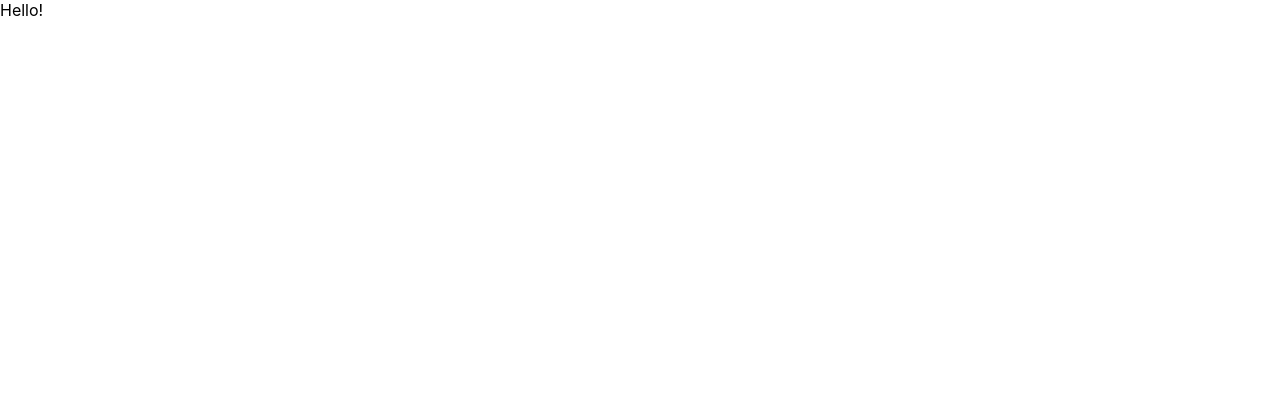
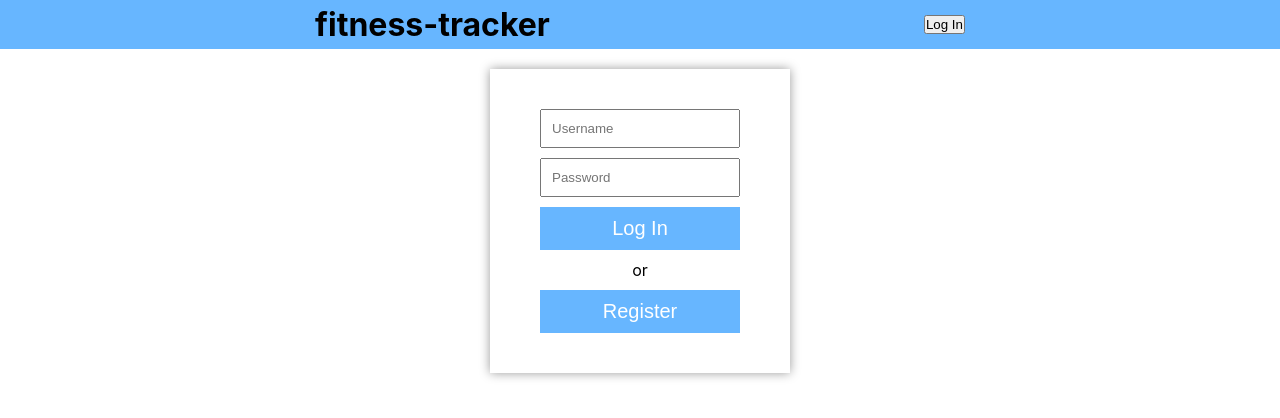
Before and after one commit to dkwhiting/fitness-tracker-react, a React (Create React App) app: page / in a window 1280 px wide. Shown: the top 418 px of the page. Built offline with nearby package versions, Linux system fonts and the light colour scheme; no server answers; the HTML template or start-up script is replaced by a standard one.

Commit message:
Added login/register functionality

```diff
--- a/public/index.html
+++ b/public/index.html
@@ -5,7 +5,7 @@
   <meta charset="utf-8" />
   <meta name="viewport" content="width=device-width, initial-scale=1" />
   <meta name="description" content="Web site created using create-react-app" />
-  <title>React App</title>
+  <title>fitness-tracker-app</title>
 </head>
 
 <body>
--- a/src/App.css
+++ b/src/App.css
@@ -0,0 +1,51 @@
+.app {
+  display: flex;
+  flex-direction: column;
+  align-items: center;
+}
+
+.header {
+  background-color: rgb(103, 182, 255);
+  width: 100%;
+  padding: 5px 10%;
+  margin: 0 0 20px 0;
+  display: flex;
+  align-items: center;
+  justify-content: space-around;
+}
+
+.header>* {
+  margin: 0;
+  padding: 0;
+}
+
+.login form {
+  text-align: center;
+  width: 300px;
+  padding: 40px 50px;
+  display: flex;
+  flex-direction: column;
+  gap: 10px;
+  box-shadow: 0 0 10px 0 rgba(0, 0, 0, 0.4);
+}
+
+.login input {
+  padding: 10px;
+}
+
+.login form button {
+  font-size: 20px;
+  color: white;
+  background-color: rgb(103, 182, 255);
+  border: none;
+  padding: 10px;
+}
+
+.login form button:hover {
+  background-color: rgb(64, 148, 226);
+  cursor: pointer;
+}
+
+.login p {
+  margin: 0;
+}
--- a/src/App.js
+++ b/src/App.js
@@ -1,9 +1,24 @@
+
+import React, { useEffect, useState } from 'react';
 import './App.css';
+import Login from './components/Login'
+import Header from './components/Header'
 
 const App = () => {
+  const [token, setToken] = useState(JSON.parse(localStorage.getItem('token')))
+  const [user, setUser] = useState(null)
+
+  useEffect(() => {
+
+  }, [token])
+
   return (
-    <div className="App">
-      Hello!
+    <div className="app">
+      <Header token={token} setToken={setToken} user={user} setUser={setUser} />
+      {!token
+        ? <Login token={token} setToken={setToken} user={user} setUser={setUser} />
+        : 'logged in!'
+      }
     </div>
   );
 }
--- /dev/null
+++ b/src/api/auth.js
@@ -0,0 +1,60 @@
+const API_URL = process.env.REACT_APP_API_URL
+
+const loginUser = async (username, password) => {
+  try {
+    const response = await fetch(`${API_URL}/users/login`, {
+      method: "POST",
+      headers: {
+        'Content-Type': 'application/json',
+      },
+      body: JSON.stringify({
+        username,
+        password
+      })
+    })
+    const data = await response.json()
+    return data
+  } catch (error) {
+    console.error(error)
+  }
+}
+
+const registerUser = async (username, password) => {
+  try {
+    const response = await fetch(`${API_URL}/users/register`, {
+      method: "POST",
+      headers: {
+        'Content-Type': 'application/json',
+      },
+      body: JSON.stringify({
+        username,
+        password
+      })
+    })
+    const data = await response.json()
+    return data
+  } catch (error) {
+    console.error(error)
+  }
+}
+
+const getMe = async () => {
+  try {
+    const response = await fetch('http://fitnesstrac-kr.herokuapp.com/api/users/me', {
+      headers: {
+        'Content-Type': 'application/json',
+        'Authorization': 'Bearer TOKEN_STRING_HERE'
+      },
+    })
+    const data = await response.json()
+    return data
+  } catch (error) {
+    console.error(error)
+  }
+}
+
+module.exports = {
+  loginUser,
+  registerUser,
+  getMe
+}
--- /dev/null
+++ b/src/components/Header.js
@@ -0,0 +1,16 @@
+import { useEffect } from "react";
+
+const Header = ({ token, setToken, user, setUser }) => {
+
+  return (
+    <div className="header">
+      <h1>fitness-tracker</h1>
+      {token
+        ? <button onClick={() => setToken(null)}>Logout</button>
+        : <button>Log In</button>
+      }
+    </div>
+  );
+}
+
+export default Header;
--- /dev/null
+++ b/src/components/Login.js
@@ -0,0 +1,65 @@
+import { useState, useEffect } from "react";
+import { loginUser, registerUser } from "../api/auth";
+
+
+const Login = ({ user, setUser, token, setToken }) => {
+  const [username, setUsername] = useState('')
+  const [password, setPassword] = useState('')
+  const [login, setLogin] = useState('')
+
+  const submitHandler = async (event) => {
+    event.preventDefault()
+    try {
+      let data
+      switch (login) {
+        case 'login':
+          data = await loginUser(username, password);
+          break;
+        case 'register':
+          data = await registerUser(username, password)
+          break;
+      }
+      if (data) {
+        setToken(data.token)
+        localStorage.setItem('token', JSON.stringify(data.token))
+        setUser(data.user)
+      }
+      setUsername('')
+      setPassword('')
+
+
+      // if (login === 'login') {
+      //   const data = await loginUser(username, password)
+      //   setToken(data.token)
+      //   localStorage.setItem('token', JSON.stringify(data.token))
+      //   setUser(data.user)
+      //   setUsername('')
+      //   setPassword('')
+      // }
+      // if (login === 'register') {
+      //   const data = await registerUser(username, password)
+      //   setToken(data.token)
+      //   setUser(data.user)
+      //   setUsername('')
+      //   setPassword('')
+      // }
+    } catch (error) {
+      console.error(error)
+    }
+
+  }
+
+  return (
+    <div className="login">
+      <form onSubmit={(event) => submitHandler(event)}>
+        <input value={username} placeholder="Username" onChange={(event) => setUsername(event.target.value)}></input>
+        <input value={password} placeholder="Password" onChange={(event) => setPassword(event.target.value)}></input>
+        <button type="submit" onClick={() => setLogin('login')}>Log In</button>
+        <p>or</p>
+        <button type="submit" onClick={() => setLogin('register')}>Register</button>
+      </form>
+    </div>
+  );
+}
+
+export default Login;
--- a/src/index.css
+++ b/src/index.css
@@ -1,10 +1,22 @@
+* {
+  box-sizing: border-box;
+}
+
 body {
+  width: 100%;
   margin: 0;
   font-family: -apple-system, BlinkMacSystemFont, 'Segoe UI', 'Roboto', 'Oxygen',
     'Ubuntu', 'Cantarell', 'Fira Sans', 'Droid Sans', 'Helvetica Neue',
     sans-serif;
   -webkit-font-smoothing: antialiased;
   -moz-osx-font-smoothing: grayscale;
+  display: flex;
+  flex-direction: column;
+  align-items: center;
+}
+
+#root {
+  width: 100%;
 }
 
 code {
```
Also changed, not shown: src/api/activities.js (added, +7 -0 lines), src/components/Activities.js (added, +17 -0 lines), src/components/SingleActivity.js (added, +11 -0 lines).
